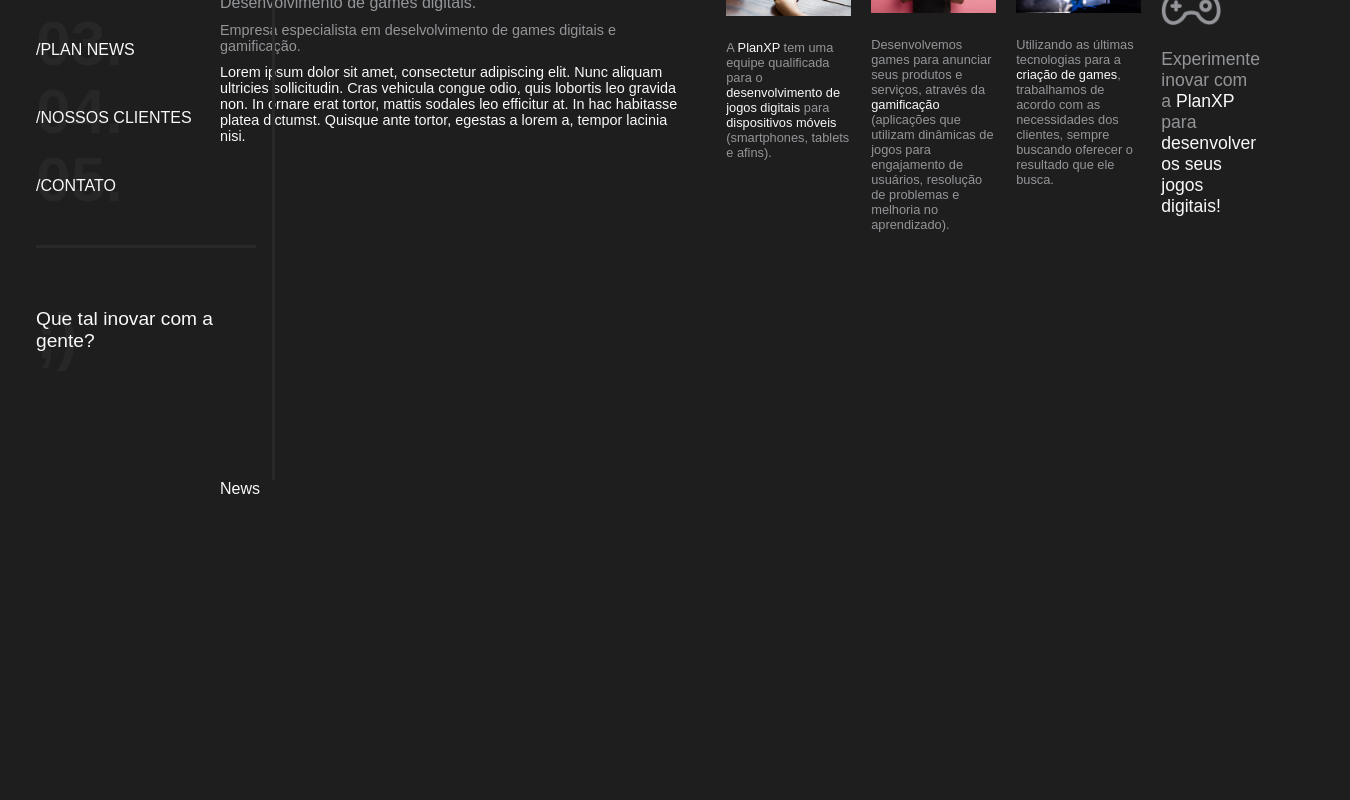
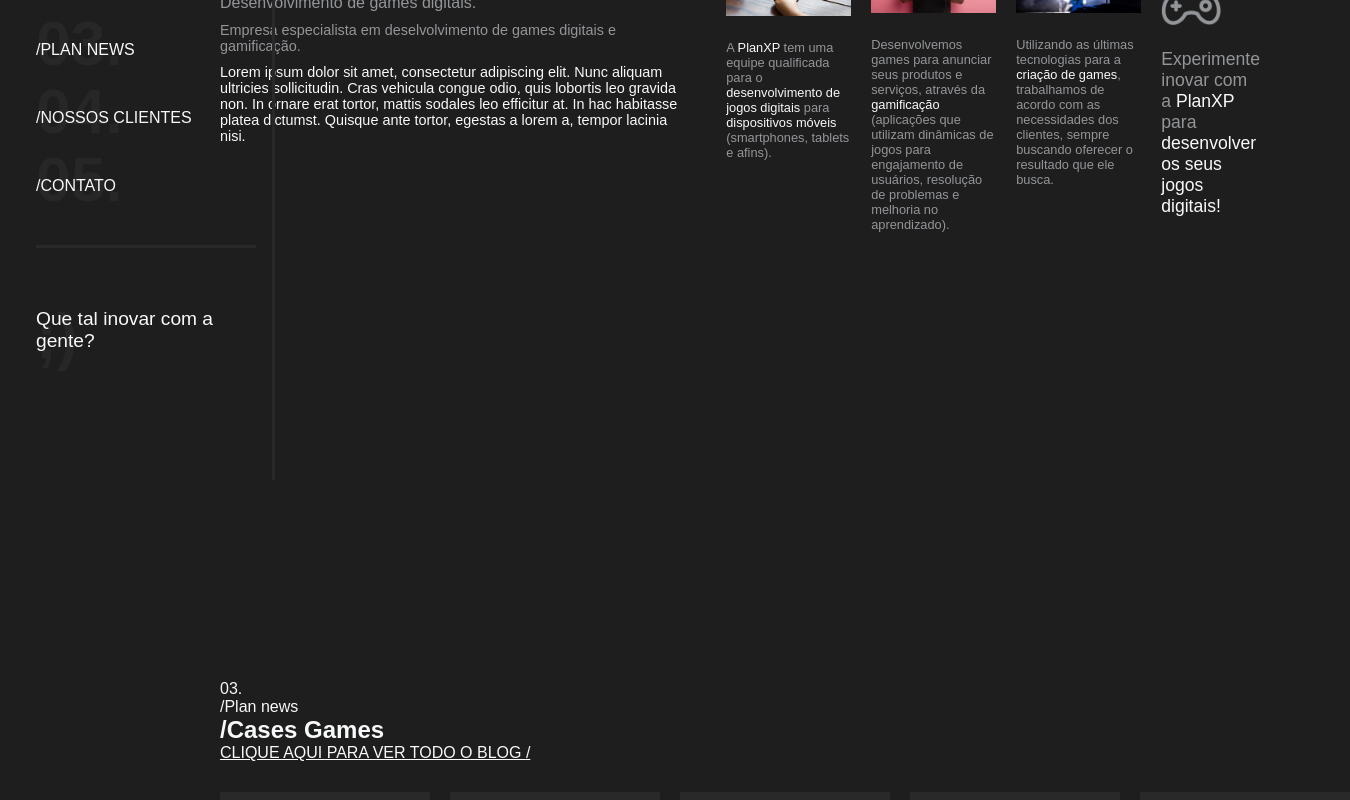
Before and after one commit to PatrickTav/plan-marketing, a React (Vite) app: page / in a window 1280 px wide. Shown: the part 320-1120 px from the top of the page, 1350 px wide, since content can reach past the window. Built offline with nearby package versions, Linux system fonts and the light colour scheme.

Commit message:
main: criando pagina news e compornente card

```diff
--- /dev/null
+++ b/src/components/Card/index.jsx
@@ -0,0 +1,21 @@
+
+
+import { Cards } from './style'
+
+const Card = ({img,span, h2, p}) => {
+  return (
+    <Cards>
+     <div className="image">
+            <img src={img} alt="" />
+          </div>
+          <span>{span}</span>
+          <h2>{h2}</h2>
+          <p>
+            {p}
+          </p>
+          <Link to="/">SAIBA MAIS</Link>
+    </Cards>
+  )
+}
+
+export default Card
--- /dev/null
+++ b/src/components/Card/style.js
@@ -0,0 +1,7 @@
+import styled from "styled-components";
+
+export const Cards = styled.div`
+   height: 400px;
+      background-color: ${props=>props.theme.colors.colorCard};
+      width: 210px;
+`
--- a/src/components/index.js
+++ b/src/components/index.js
@@ -1,5 +1,5 @@
 // Importando tudo de components para uma exportação melhor
 import Navbar from './Navbar'
+import Card from './Card'
 
-
-export { Navbar}
+export { Navbar, Card }
--- a/src/pages/News/index.jsx
+++ b/src/pages/News/index.jsx
@@ -1,8 +1,38 @@
-import React from 'react'
+
+import { Link } from 'react-router-dom'
+import { Container_section } from './style'
+
+import L11 from '../../assets/Layer 11.png'
+import L12 from '../../assets/Layer14.png'
+import L13 from '../../assets/Layer 19.png'
+import L14 from '../../assets/Layer 10.png'
+import L15 from '../../assets/Layer 13.png'
+import { Cards } from '../../components/Card/style'
+
+
 
 const News = () => {
   return (
-    <div>News</div>
+    <Container_section>
+      <div className="section_content">
+        <span>03.</span>
+        <p>/Plan news</p>
+        <h2>/Cases Games</h2>
+        <Link to="">
+          <p>
+            CLIQUE AQUI PARA VER TODO O BLOG <span>/</span>{' '}
+          </p>
+        </Link>
+      </div>
+
+      <div className="container_cards">
+        <Cards/>
+        <Cards/>
+        <Cards/>
+        <Cards/>
+        <Cards/>
+      </div>
+    </Container_section>
   )
 }
 
--- a/src/pages/News/style.js
+++ b/src/pages/News/style.js
@@ -0,0 +1,34 @@
+import styled from 'styled-components'
+
+export const Container_section = styled.div`
+  margin-top: 200px;
+  display: flex;
+  flex-direction: column;
+  flex-wrap: nowrap;
+  gap: 30px;
+
+  & {
+    .container_cards {
+      display: grid;
+      grid-template-columns: repeat(5, 200px);
+      gap: 30px;
+    }
+    .container_cards .card{
+      height: 400px;
+      background-color: ${props=>props.theme.colors.colorCard};
+      width: 210px;
+    }
+
+    .card img{
+      width: 100%;
+     }
+
+     .card  span{
+      color:${props=>props.theme.colors.colorCard};
+      background-color:${props=>props.theme.colors.bgCard} ;
+      padding:.1rem .3rem;
+      font-size: .7rem;
+      font-weight: 600;
+     }
+  }
+`
```
Also changed, not shown: src/assets/layer14.png (renamed from src/assets/3_home_SMARTSIMULADOR_Tintaskilling_app.png), 1 other file (tests, documents, lock files or other folders).
